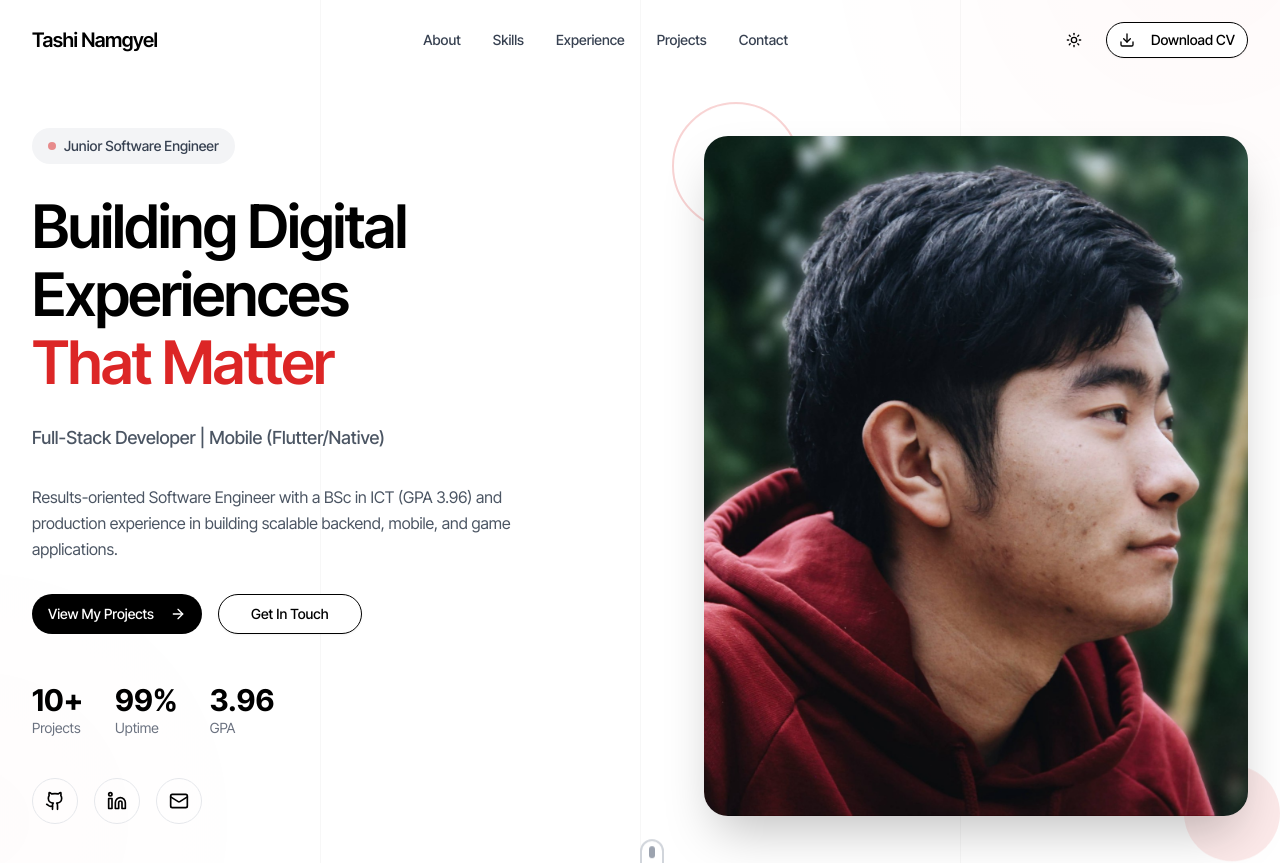
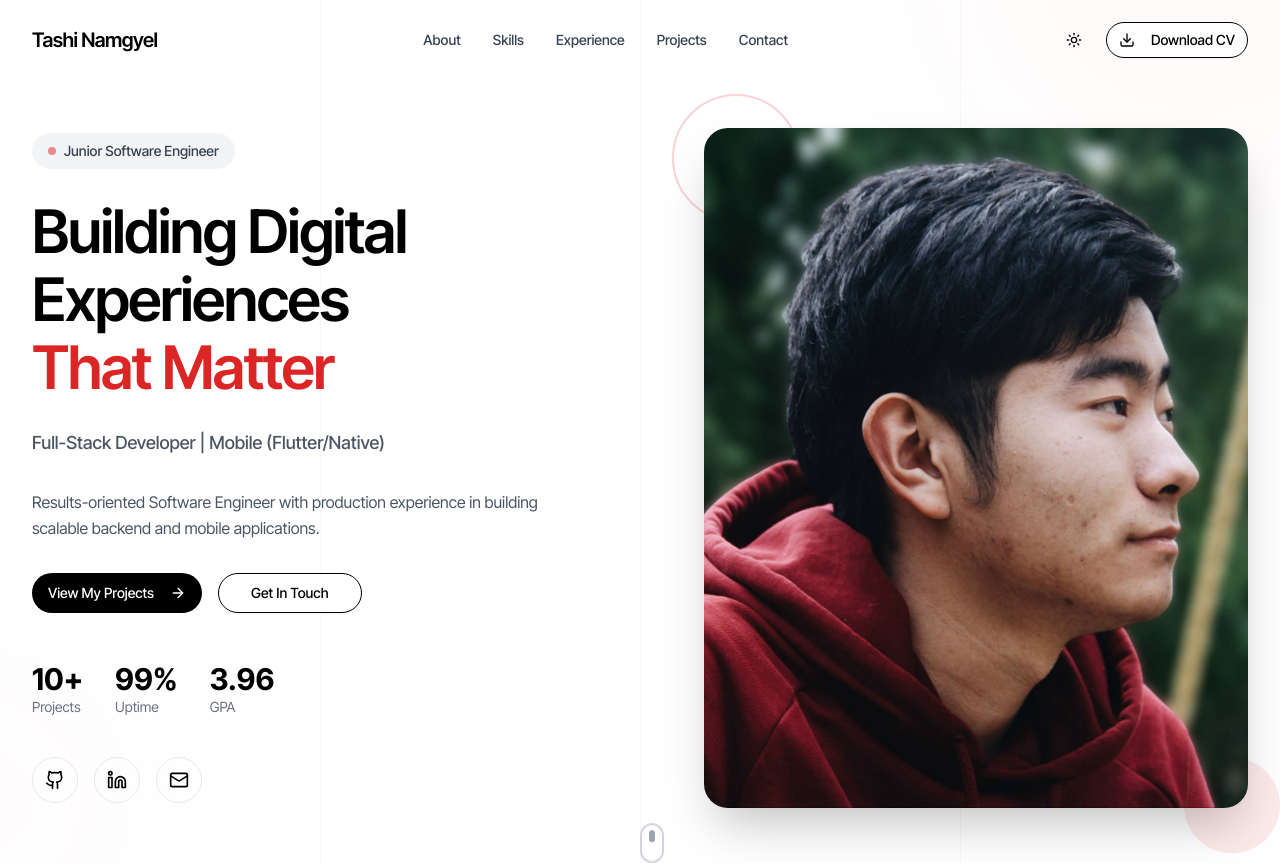
Before and after one commit to Tashinamgyel/portfolio, a React (Vite) app: page / in a window 1280 px wide. Shown: the top 863 px of the page. Built offline with nearby package versions, Linux system fonts and the light colour scheme.

Commit message:
Brief about edited

```diff
--- a/src/sections/Hero.tsx
+++ b/src/sections/Hero.tsx
@@ -132,8 +132,8 @@ export default function Hero() {
               className="text-gray-600 dark:text-gray-400 leading-relaxed max-w-lg animate-fade-in-up"
               style={{ animationDelay: '1000ms' }}
             >
-              Results-oriented Software Engineer with a BSc in ICT (GPA 3.96) and
-              production experience in building scalable backend, mobile, and game
+              Results-oriented Software Engineer with production
+              experience in building scalable backend and mobile
               applications.
             </p>
 
```
